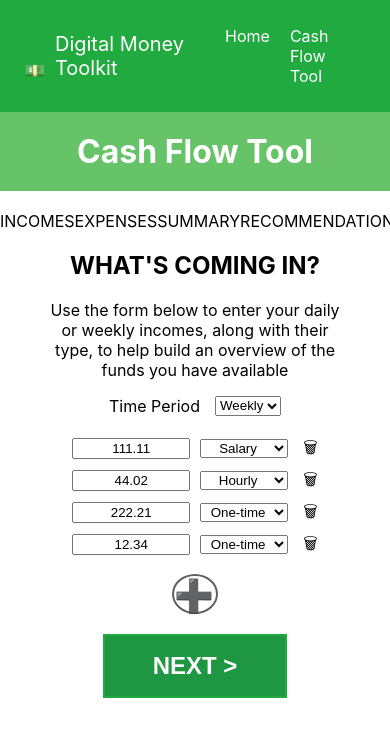
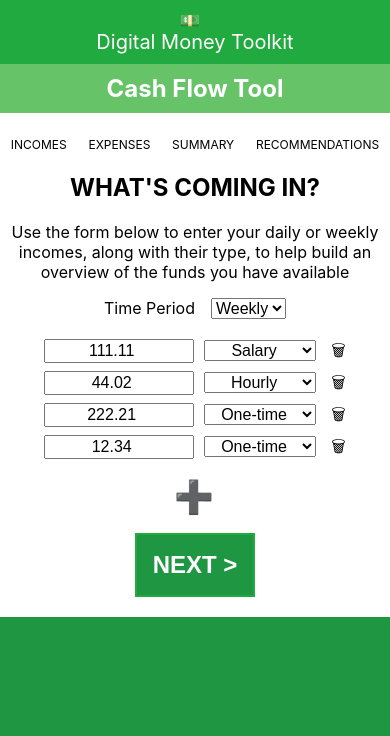
Before and after one commit to HealthStarInformatics/cash-flow-tool, a React (Create React App) app: page /tool/1 in a window 390 px wide. Shown: the top 736 px of the page. Built offline with nearby package versions, Linux system fonts and the light colour scheme.

Commit message:
Fixed some styling issues for small screens that I just couldn't leave alone

```diff
--- a/src/App.scss
+++ b/src/App.scss
@@ -4,6 +4,10 @@
 
 a {
   text-decoration: none;
+}
+
+body {
+  background: #1e9642;
 }
 
 .launch-tool {
@@ -24,3 +28,14 @@ a {
     color: #20aa3f;
   }
 }
+
+input,
+select {
+  font-size: 1rem;
+}
+
+#landing,
+#siteNav {
+  margin: 0 auto;
+  background: #ffffff;
+}
--- a/src/components/SiteNav.jsx
+++ b/src/components/SiteNav.jsx
@@ -4,22 +4,12 @@ import "../styles/SiteNav.scss";
 
 const SiteNav = () => (
   <nav id="siteNav">
-    <ul className="left">
-      <li className="logo">
-        <span role="img" aria-label="dollar" className="icon">
-          💵
-        </span>
-      </li>
-      <li className="title">Digital Money Toolkit</li>
-    </ul>
-    <ul className="right">
-      <li>
-        <Link to="/">Home</Link>
-      </li>
-      <li>
-        <Link to="/tool/incomes">Cash Flow Tool</Link>
-      </li>
-    </ul>
+    <span role="img" aria-label="dollar" className="logo icon">
+      💵
+    </span>
+    <span className="title">
+      <Link to="/">Digital Money Toolkit</Link>
+    </span>
   </nav>
 );
 
--- a/src/components/shared/InputRow.jsx
+++ b/src/components/shared/InputRow.jsx
@@ -37,7 +37,7 @@ export const InputRow = ({ type, item, update }) => {
   return (
     <div className="input-item" id={item.id}>
       <input
-        type="text"
+        type="number"
         name="amount"
         className={type}
         placeholder={config.placeholder}
--- a/src/styles/CashFlowHero.scss
+++ b/src/styles/CashFlowHero.scss
@@ -2,7 +2,6 @@
   background: #1e9642;
   color: #ffffff;
   text-align: center;
-  margin: 5px;
   padding: 1rem 3rem;
 
   .icon {
--- a/src/styles/CashFlowTool.scss
+++ b/src/styles/CashFlowTool.scss
@@ -1,11 +1,13 @@
 #cash-flow-tool {
   text-align: center;
+  background: #ffffff;
 
   .cft-title {
     margin: 0;
-    padding: 20px;
+    padding: 10px;
     color: #ffffff;
     background: #66c368;
+    font-size: 1.5rem;
   }
 
   #cft-nav {
@@ -18,6 +20,7 @@
       padding: 20px 0;
 
       a {
+        font-size: .75rem;
         text-decoration: none;
         color: #000000;
         border-bottom: 1px solid #ffffff;
@@ -38,7 +41,7 @@
   }
 
   .tool-section {
-    padding: 0 3rem;
+    padding: 0 .5rem;
 
     .tool-section-title {
       margin-top: 0;
@@ -54,7 +57,7 @@
       margin-bottom: 20px;
 
       label {
-        margin-right: 15px;
+        margin-right: 16px;
       }
     }
 
@@ -69,6 +72,7 @@
       select {
         width: 40%;
         text-align: center;
+        margin: 0;
         margin-right: 10px;
       }
 
@@ -83,8 +87,6 @@
       line-height: 2rem;
       padding-top: 4px;
       padding-right: 2px;
-      border: 2px solid #5f5f5f;
-      border-radius: 50%;
       display: inline-block;
       cursor: pointer;
 
@@ -107,6 +109,7 @@
       display: block;
       margin: 20px auto;
       text-align: center;
+      padding: 1rem;
     }
   }
 
@@ -140,9 +143,10 @@
 
   .next-steps {
     border: 2px solid;
-    margin-top: 15px;
+    margin: 15px auto 0 auto;
     padding: 1rem;
     padding-top: 0;
+    max-width: 800px;
 
     .resource {
       text-align: left;
@@ -196,3 +200,9 @@
     }
   }
 }
+
+@media screen and (max-width: 322px ){
+  #cash-flow-tool #cft-nav ul li a{
+    font-size: .5rem;
+  }
+}
--- a/src/styles/SiteNav.scss
+++ b/src/styles/SiteNav.scss
@@ -1,35 +1,17 @@
 #siteNav {
   display: flex;
-  justify-content: space-between;
+  justify-content: flex-start;
   align-items: center;
   background-color: #20aa3f;
   color: #ffffff;
+  padding: 20px 0 20px 20px;
+
+  .logo {
+    margin-right: 10px;
+  }
 
   ul {
     list-style: none;
-  }
-
-  .left,
-  .right {
-    padding: 10px;
-    display: flex;
-  }
-
-  .left {
-    margin-left: 15px;
-    .logo {
-      align-self: flex-end;
-      margin-right: 10px;
-    }
-  }
-
-  .right {
-    display: flex;
-    margin-right: 15px;
-
-    li {
-      margin: 0 10px;
-    }
   }
 
   .title {
@@ -40,10 +22,13 @@
     text-decoration: none;
     color: #ffffff;
 
-    &:hover,
-    &:focus {
-      color: #ffce8d;
-      text-decoration: underline;
-    }
   }
 }
+
+@media screen and (max-width: 450px){
+  #siteNav{
+    justify-content: center;
+    padding: 10px;
+    flex-direction: column;
+  }
+}
```
